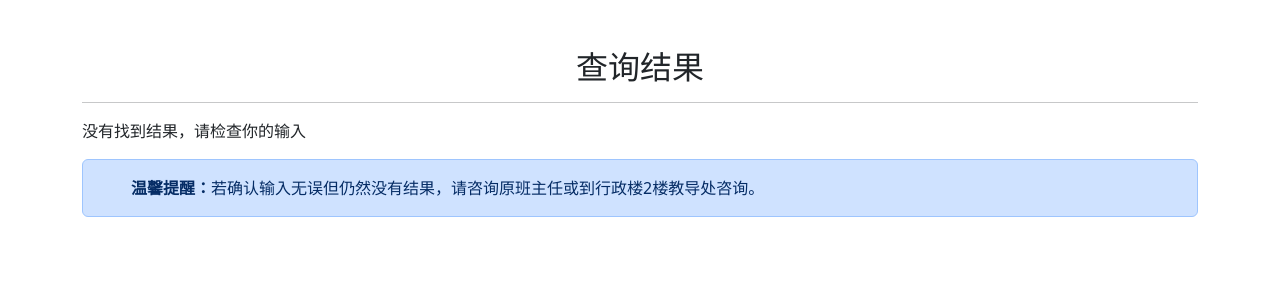
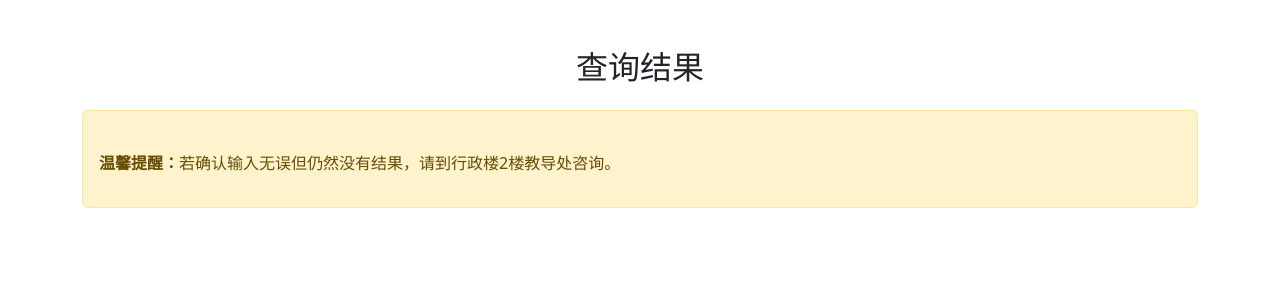
Before and after one commit to reee/simple-query, a Flask app: template templates/result.html in a window 1280 px wide. Shown: the part 56-356 px from the top of the page. Run offline with Flask 3, Linux system fonts and the light colour scheme; the template is opened without the code that fills it, so the values that code supplies are empty; some libraries are stand-ins or nearby versions.

Commit message:
minor fix

```diff
--- a/app.py
+++ b/app.py
@@ -1,13 +1,20 @@
+import os
+import pandas as pd
+import urllib.parse
+
 from flask import Flask, flash, render_template, request, redirect, url_for
+from flask_bootstrap import Bootstrap5
+from sqlalchemy.exc import SQLAlchemyError
 from forms import UploadForm, SearchForm
 from models import db, Student
-from flask_bootstrap import Bootstrap5
-import pandas as pd
+from sqlalchemy import func
 
 app = Flask(__name__)
 bootstrap = Bootstrap5(app)
-app.config['SECRET_KEY'] = 'QqJgampnYvp2ZzUoTs5DHVNG'
-app.config['SQLALCHEMY_DATABASE_URI'] = 'sqlite:///students.db'
+
+# 使用环境变量
+app.config['SECRET_KEY'] = os.environ.get('SECRET_KEY', 'iHmRCPyQaxz5TDwtZMRa2aRZUUKk')
+app.config['SQLALCHEMY_DATABASE_URI'] = os.environ.get('DATABASE_URL', 'sqlite:///students.db')
 app.config['SQLALCHEMY_TRACK_MODIFICATIONS'] = False
 app.config['BOOTSTRAP_SERVE_LOCAL'] = True
 
@@ -20,13 +27,34 @@ with app.app_context():
 def index():
     search_form = SearchForm()
     if search_form.validate_on_submit():
-        name = search_form.name.data
-        students = Student.query.filter_by(name=name).all()
+        name = search_form.name.data.strip()  # 移除首尾的空白字符
+        students = Student.query.filter(func.trim(Student.name) == name).all()
+
+        for student in students:
+            # URL encode the class name to handle special characters
+            student.qr_code = f"{student.class_name}.jpg"
+
         return render_template('result.html', students=students)
-
     return render_template('index.html', form=search_form)
 
-@app.route('/iRszpC8A', methods=['GET', 'POST'])
+def process_excel(file):
+    df = pd.read_excel(file)
+    students = []
+    for _, row in df.iterrows():
+        student = Student(
+            name=row['姓名'],
+            id_card=row['身份证号'],
+            parent_phone = str(row['家长电话']).split('.')[0] if pd.notna(row['家长电话']) else None,
+            class_name=row['班级'],
+            classroom=row['教室位置'],
+            teacher_name=row['班主任姓名'],
+            teacher_phone=row['班主任电话'],
+            dormitory=row['寝室安排']  # New field
+        )
+        students.append(student)
+    return students
+
+@app.route('/UN5Ffqie', methods=['GET', 'POST'])
 def upload():
     upload_form = UploadForm()
     if upload_form.validate_on_submit():
@@ -34,28 +62,21 @@ def upload():
         try:
             # 清空数据库
             Student.query.delete()
+
+            # 解析上传的 Excel 文件并导入数据库
+            students = process_excel(file)
+            db.session.bulk_save_objects(students)
             db.session.commit()
 
-            # 解析上传的 Excel 文件并导入数据库
-            df = pd.read_excel(file)
-            num_imported = 0
-            for index, row in df.iterrows():
-                student = Student(
-                    name=row['姓名'],
-                    id_card=row['身份证号'],
-                    class_name=row['班级'],
-                    classroom=row['教室位置'],
-                    teacher_name=row['班主任姓名'],
-                    teacher_phone=row['班主任电话']
-                )
-                db.session.add(student)
-                num_imported += 1
-            db.session.commit()
-
-            flash(f'成功导入 {num_imported} 条信息。', 'success')
+            flash(f'成功导入 {len(students)} 条信息。', 'success')
             return redirect(url_for('index'))
+        except pd.errors.EmptyDataError:
+            flash('上传的文件为空，请检查文件内容。', 'error')
+        except SQLAlchemyError as e:
+            flash(f'数据库错误：{str(e)}', 'error')
         except Exception as e:
-            flash(e, 'error')
+            flash(f'发生错误：{str(e)}', 'error')
+        finally:
             db.session.rollback()
 
     return render_template('import.html', form=upload_form)
--- a/models.py
+++ b/models.py
@@ -6,10 +6,12 @@ class Student(db.Model):
     id = db.Column(db.Integer, primary_key=True)
     name = db.Column(db.String(100), nullable=False)
     id_card = db.Column(db.String(18), nullable=False)
+    parent_phone =  db.Column(db.String(15))
     class_name = db.Column(db.String(50), nullable=False)
     classroom = db.Column(db.String(50))
     teacher_name = db.Column(db.String(100))
     teacher_phone = db.Column(db.String(15))
+    dormitory = db.Column(db.String(100))  # New field for dormitory arrangement
 
     def __repr__(self):
-        return f"Student(name={self.name}, id_card={self.id_card}, class_name={self.class_name}, classroom={self.classroom}, teacher_name={self.teacher_name}, teacher_phone={self.teacher_phone})"
+        return f"Student(name={self.name}, id_card={self.id_card}, class_name={self.class_name}, classroom={self.classroom}, teacher_name={self.teacher_name}, teacher_phone={self.teacher_phone}, dormitory={self.dormitory})"
--- a/templates/index.html
+++ b/templates/index.html
@@ -1,7 +1,7 @@
 {% extends "base.html" %}
 
 {% block content %}
-    <h2 class="text-center">涪陵五中高2026届分班情况查询系统</h2>
+    <h2 class="text-center">涪陵五中2027届分班情况查询系统</h2>
     <hr>
     <svg xmlns="http://www.w3.org/2000/svg" style="display: none;">
         <symbol id="check-circle-fill" fill="currentColor" viewBox="0 0 16 16">
@@ -18,7 +18,7 @@
     <div class="alert alert-primary d-flex align-items-center" role="alert">
         <svg class="bi flex-shrink-0 me-2" width="24" height="24" role="img" aria-label="Info:"><use xlink:href="#info-fill"/></svg>
         <div>
-            <strong>温馨提醒：</strong>开放查询的时间为2月18日7:00-11:00，请各位同学把握好时间，预祝大家新学期生活愉快，学习进步！
+            <strong>温馨提醒：</strong>开放查询的时间为9月7日18:00-9月8日11：30，请各位同学把握好时间，预祝大家新学期生活愉快，学习进步！
         </div>
       </div>
     <form method="post">
--- a/templates/result.html
+++ b/templates/result.html
@@ -1,62 +1,88 @@
 {% extends "base.html" %}
+{% block content %}
 
-{% block content %}
-    <h2 class="text-center">查询结果</h2>
-    <hr>
+<h2 class="text-center mb-4">查询结果</h2>
+
 {% if students %}
-        <table class="table">
-            <thead>
+  {% if students|length > 1 %}
+    <div class="alert alert-warning" role="alert">
+      <i class="bi bi-info-circle-fill me-2"></i>
+      注意：存在多个匹配结果，请根据个人信息进行区分。
+    </div>
+  {% endif %}
+
+  {% for student in students %}
+    <div class="card text-center mb-2">
+      <div class="card-header">
+        <h5 class="card-title">{{ student.name }}</h5>
+      </div>
+      <div class="card-body">
+        <table class="table table-striped">
+          <tbody>
             <tr>
-                    <th>姓名</th>
               <th>身份证后4位</th>
+              <td>{{ student.id_card[-4:] }}</td>
+            </tr>
+            <tr>
+              <th>联系电话</th>
+              <td>{{ student.parent_phone }}</td>
+            </tr>
+            <tr>
               <th>班级</th>
-                    <th>教室门牌号</th>
+              <td>{{ student.class_name }}</td>
+            </tr>
+            <tr>
+              <th>教室门牌号/位置</th>
+              <td>{{ student.classroom }}</td>
+            </tr>
+            <tr>
               <th>班主任姓名</th>
+              <td>{{ student.teacher_name }}</td>
+            </tr>
+            <tr>
               <th>班主任电话</th>
-                </tr>
-            </thead>
-            <tbody>
-                {% for student in students %}
-                    <tr>
-                        <td>{{ student.name }}</td>
-                        <td>{{ student.id_card[-4:] }}</td>
-                        <td>{{ student.class_name }}</td>
-                        <td>{{ student.classroom }}</td>
-                        <td>{{ student.teacher_name }}</td>
               <td>{{ student.teacher_phone }}</td>
             </tr>
-                {% endfor %}
+            <tr>
+              <th>寝室安排</th>
+              <td>{{ student.dormitory }}</td>
+            </tr>
           </tbody>
         </table>
-
-        <svg xmlns="http://www.w3.org/2000/svg" style="display: none;">
-            <symbol id="check-circle-fill" fill="currentColor" viewBox="0 0 16 16">
-              <path d="M16 8A8 8 0 1 1 0 8a8 8 0 0 1 16 0zm-3.97-3.03a.75.75 0 0 0-1.08.022L7.477 9.417 5.384 7.323a.75.75 0 0 0-1.06 1.06L6.97 11.03a.75.75 0 0 0 1.079-.02l3.992-4.99a.75.75 0 0 0-.01-1.05z"/>
-            </symbol>
-            <symbol id="info-fill" fill="currentColor" viewBox="0 0 16 16">
-              <path d="M8 16A8 8 0 1 0 8 0a8 8 0 0 0 0 16zm.93-9.412-1 4.705c-.07.34.029.533.304.533.194 0 .487-.07.686-.246l-.088.416c-.287.346-.92.598-1.465.598-.703 0-1.002-.422-.808-1.319l.738-3.468c.064-.293.006-.399-.287-.47l-.451-.081.082-.381 2.29-.287zM8 5.5a1 1 0 1 1 0-2 1 1 0 0 1 0 2z"/>
-            </symbol>
-            <symbol id="exclamation-triangle-fill" fill="currentColor" viewBox="0 0 16 16">
-              <path d="M8.982 1.566a1.13 1.13 0 0 0-1.96 0L.165 13.233c-.457.778.091 1.767.98 1.767h13.713c.889 0 1.438-.99.98-1.767L8.982 1.566zM8 5c.535 0 .954.462.9.995l-.35 3.507a.552.552 0 0 1-1.1 0L7.1 5.995A.905.905 0 0 1 8 5zm.002 6a1 1 0 1 1 0 2 1 1 0 0 1 0-2z"/>
-            </symbol>
-          </svg>
-
-        <div class="alert alert-primary d-flex align-items-center" role="alert">
-            <div>
-                <svg class="bi flex-shrink-0 me-2" width="24" height="24" role="img" aria-label="Info:"><use xlink:href="#info-fill"/></svg>
-                <strong>温馨提醒：</strong> <br>
-                1. 高中部教室门牌号第1位为楼栋号，其中1-4为教学楼1-4号楼，5为行政楼，6为科技楼;第2位为楼层号;第3-4位为房间号。<br>
-                2. 部分学生因上报资料中未登记身份证号码，查询结果中身份证后4位会显示为0000，是正常的。<br>
-                3. 重名同学请根据身份证后4位等判断自己的班级，无法判断的可到班主任处确认。<br>
       </div>
-          </div>
-    {% else %}
-        <p>没有找到结果，请检查你的输入</p>
-        <div class="alert alert-primary d-flex align-items-center" role="alert">
-            <svg class="bi flex-shrink-0 me-2" width="24" height="24" role="img" aria-label="Info:"><use xlink:href="#info-fill"/></svg>
-            <div>
-                <strong>温馨提醒：</strong>若确认输入无误但仍然没有结果，请咨询原班主任或到行政楼2楼教导处咨询。
+      {% if student.qr_code %}
+        <div class="card-footer">
+          <img src="{{ url_for('static', filename=student.qr_code) }}" alt="入群二维码" class="rounded mx-auto d-block" style="max-width: 200px;">
+          <div class="mt-2">
+            <p><strong>扫码入群说明：</strong></p>
+            {% if '高' in student.class_name %}
+              <p>此群为师生群，请学生扫码加入（学生无手机的由家长扫码加入）。</p>
+            {% elif '初' in student.class_name %}
+              <p>此群为家校群，请家长扫码加入。</p>
+            {% endif %}
+            <p>加入方法：请在图片上长按，选择"下载图片"后，使用<strong>钉钉</strong>扫描图片加入对应班级。</p>
           </div>
         </div>
       {% endif %}
+    </div>
+  {% endfor %}
+
+  <div class="mt-2">
+    <div class="alert alert-info" role="alert">
+        <h4 class="alert-heading"><i class="bi bi-info-circle-fill me-2"></i>温馨提醒：</h4>
+        <ol>
+            <li>高2027届教室集中在1号楼(门牌号以1开头)和科技实验楼(门牌号以5开头)，门牌号第二位为楼层号。</li>
+            <li>初中部在面向涪陵五中东北门（靠长江那个门）的右侧，初2027届教室集中在初中部教学楼1、2、3楼。</li>
+            <li>部分学生因上报资料中未登记身份证号码，查询结果中身份证后4位会显示为0000。</li>
+        </ol>
+    </div>
+  </div>
+
+{% else %}
+  <div class="alert alert-warning" role="alert">
+    <i class="bi bi-exclamation-triangle-fill me-2"></i>
+    <p><strong>温馨提醒：</strong>若确认输入无误但仍然没有结果，请到行政楼2楼教导处咨询。</p>
+  </div>
+{% endif %}
+
 {% endblock %}
```
Also changed, not shown: 1 other file. Lines whose indentation alone changed are shown as unchanged.
